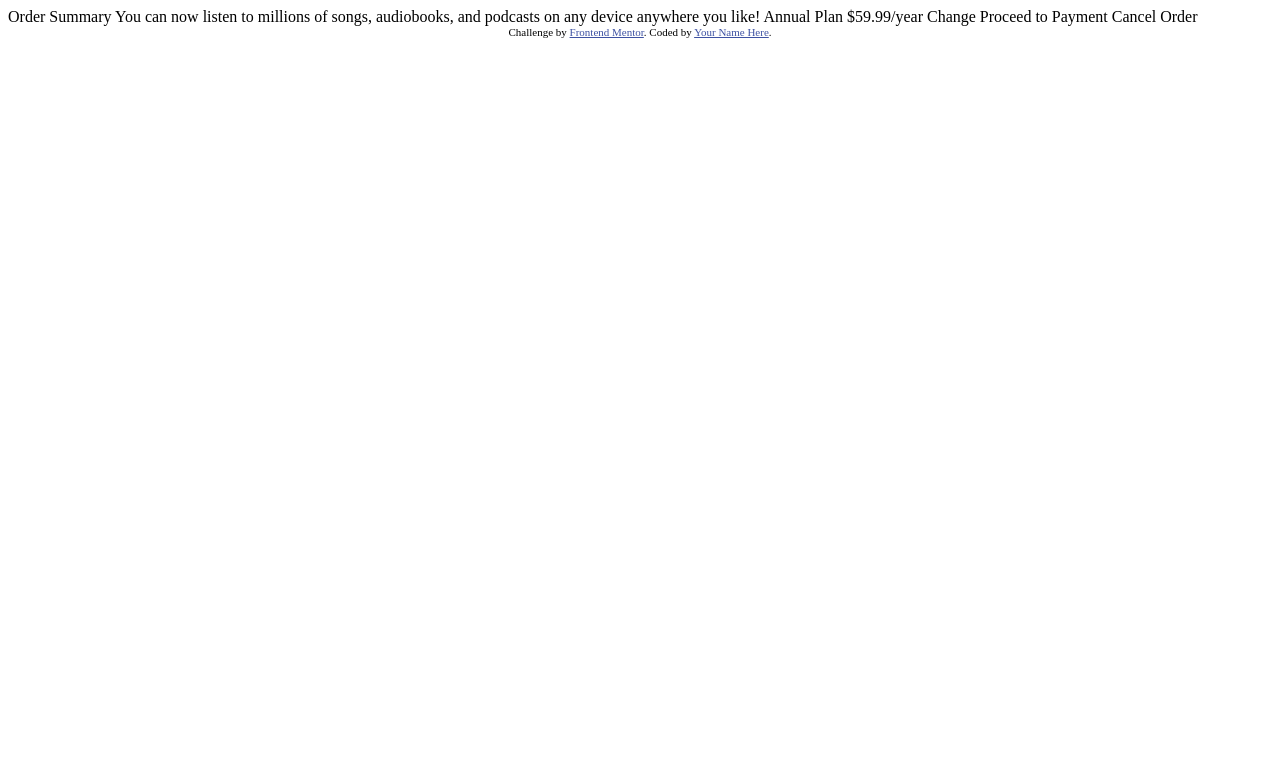
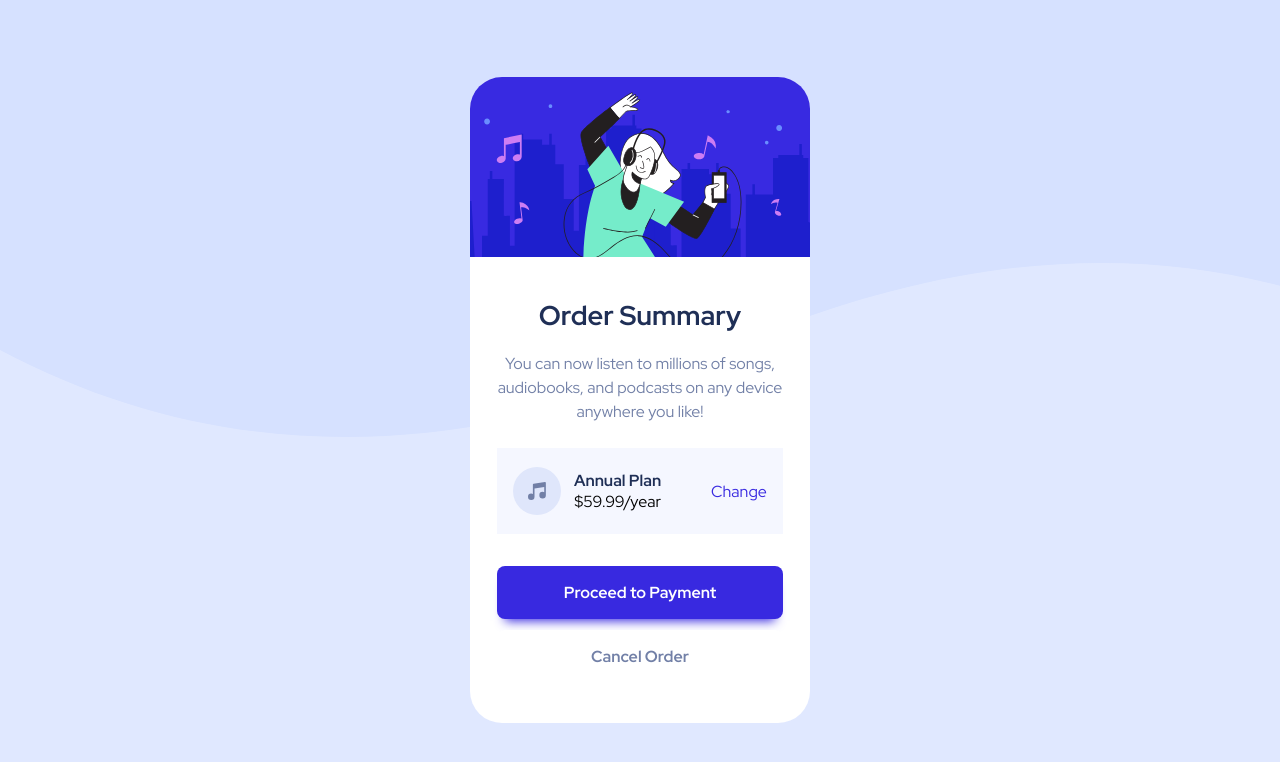
Before and after one commit to Dreb97/FLexbox-project-02, a plain HTML site: page index.html in a window 1280 px wide. Drawn offline with Linux system fonts and the light colour scheme.

Commit message:
project solved

```diff
--- /dev/null
+++ b/css/style.css
@@ -0,0 +1,103 @@
+:root{
+    --pale-blue: hsl(225, 100%, 94%);
+    --bright-blue: hsl(245, 75%, 52%);
+
+    --very-pale-blue: hsl(225, 100%, 98%);
+    --desaturated-blue: hsl(224, 23%, 55%);
+    --dark-blue: hsl(223, 47%, 23%);
+}
+
+*{
+    margin: 0;
+    box-sizing: border-box;
+}
+
+body{
+    font-family: "Red Hat Display", sans-serif;
+    background-color: var(--pale-blue);
+    min-height: 100vh;
+    padding: 40px 0;
+    display: flex;
+}
+
+.card{
+    margin: auto;
+    width: 340px;
+    background-color: #fff;
+    border-radius: 2em;
+    overflow: hidden;
+}
+
+.card::before{
+    content: "";
+    display: block;
+    width: 100%;
+    height: 180px;
+    background-image: url('../images/illustration-hero.svg');
+    background-size: cover;
+    background-position: center;
+}
+
+.card__texts{
+    padding: 2.5em 1.7em;
+    text-align: center;
+}
+
+.card__title{
+    font-size: 1.7rem;
+    color: var(--dark-blue);
+}
+
+.card__paragraph{
+    color: var(--desaturated-blue);
+    line-height: 1.5;
+    margin: 1.2em 0 1.5em;
+}
+
+.card__plan{
+    display: flex;
+    align-items: center;
+    background-color: var(--very-pale-blue);
+    padding: 1.2em 1em;
+}
+
+.card__icon{
+    margin-right: .8em;
+}
+
+.card__name{
+    font-size: 1rem;
+    color: var(--dark-blue);
+}
+
+.card__change{
+    margin-left: auto;
+    color: var(--bright-blue);
+    text-decoration: none;
+}
+
+.card__cta{
+    display: block;
+    background-color: var(--bright-blue);
+    color: #fff;
+    text-decoration: none;
+    margin-top: 2em;
+    border-radius: .5em;
+    padding: 1em;
+    font-weight: 700;
+    box-shadow: 0 10px 10px -8px var(--bright-blue);
+}
+
+.card__cta--gray{
+    margin-top: .7em;
+    background-color: #fff;
+    color: var(--desaturated-blue);
+    box-shadow: none;
+}
+
+@media (min-width: 760px) {
+    body{
+        background-image: url('../images/pattern-background-desktop.svg');
+        background-repeat: no-repeat;
+    }
+}
--- a/index.html
+++ b/index.html
@@ -2,13 +2,17 @@
 <html lang="en">
 <head>
   <meta charset="UTF-8">
-  <meta name="viewport" content="width=device-width, initial-scale=1.0"> <!-- displays site properly based on user's device -->
+  <meta name="viewport" content="width=device-width, initial-scale=1.0">
 
   <link rel="icon" type="image/png" sizes="32x32" href="./images/favicon-32x32.png">
+  <link rel="stylesheet" href="./css/style.css">
+  <link rel="preconnect" href="https://fonts.googleapis.com">
+  <link rel="preconnect" href="https://fonts.gstatic.com" crossorigin>
+  <link href="https://fonts.googleapis.com/css2?family=Red+Hat+Display:ital,wght@0,300..900;1,300..900&display=swap" rel="stylesheet">
 
-  <title>Frontend Mentor | Order summary card</title>
+  <title>Flexbox project 02</title>
 
-  <!-- Feel free to remove these styles or customise in your own stylesheet 👍 -->
+
   <style>
     .attribution { font-size: 11px; text-align: center; }
     .attribution a { color: hsl(228, 45%, 44%); }
@@ -16,22 +20,26 @@
 </head>
 <body>
 
-  Order Summary
+  <section class="card">
+    <div class="card__texts">
+      <h2 class="card__title">Order Summary
+      </h2>
+      <p class="card__paragraph">You can now listen to millions of songs, audiobooks, and podcasts on any
+          device anywhere you like!</p>
 
-  You can now listen to millions of songs, audiobooks, and podcasts on any
-  device anywhere you like!
+      <article class="card__plan">
+        <img src="./images/icon-music.svg" class="card__icon">
+        <div class="card__info">
+          <h3 class="card__name">Annual Plan</h3>
+          <p class="card__price">$59.99/year</p>
+        </div>
+        <a href="#" class="card__change">Change</a>
+      </article>
 
-  Annual Plan
-  $59.99/year
+      <a href="#" class="card__cta">Proceed to Payment</a>
+      <a href="#" class="card__cta card__cta--gray">Cancel Order</a>
 
-  Change
-
-  Proceed to Payment
-  Cancel Order
-
-  <div class="attribution">
-    Challenge by <a href="https://www.frontendmentor.io?ref=challenge" target="_blank">Frontend Mentor</a>.
-    Coded by <a href="#">Your Name Here</a>.
-  </div>
+    </div>
+  </section>
 </body>
 </html>
```
